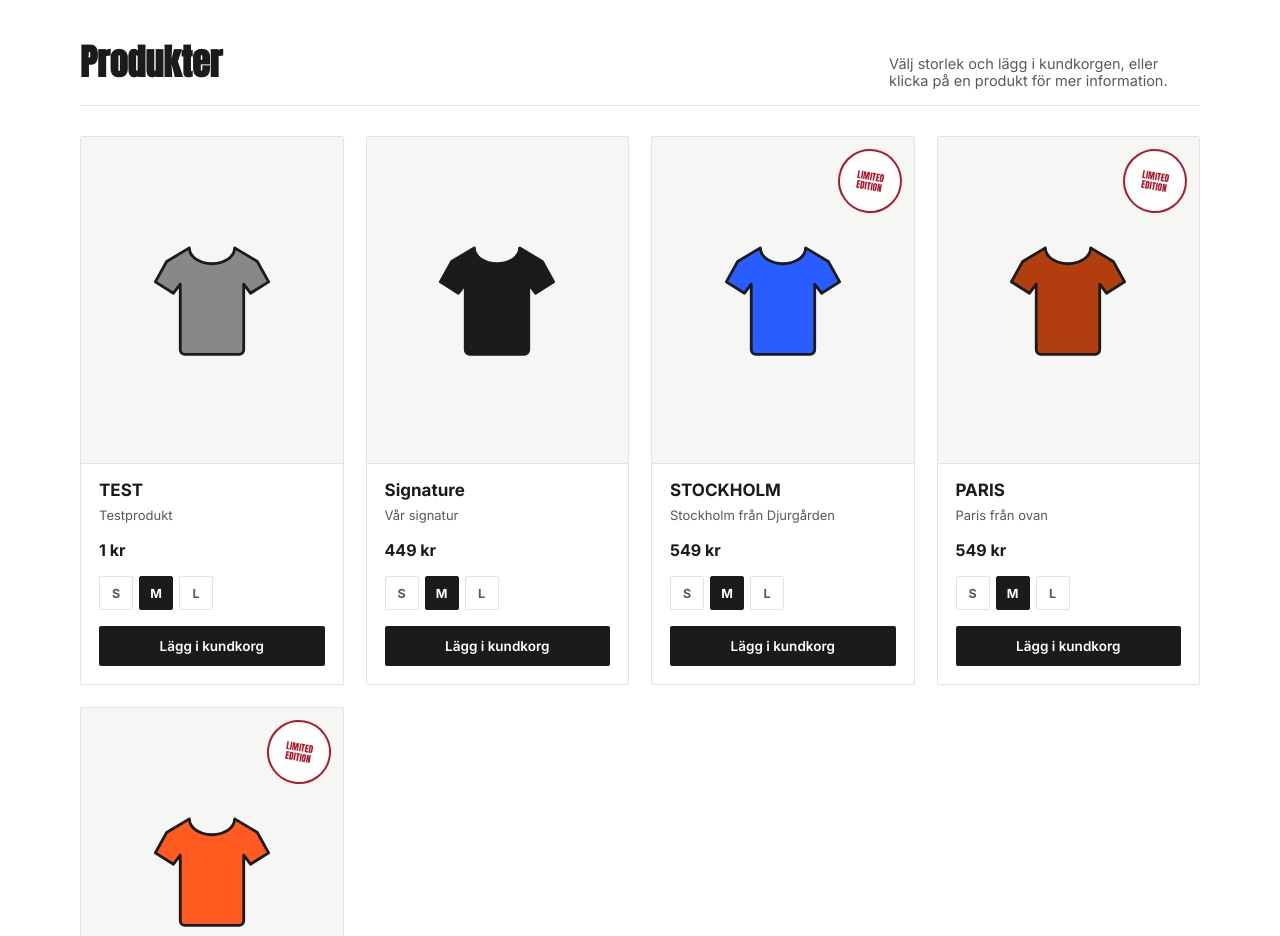
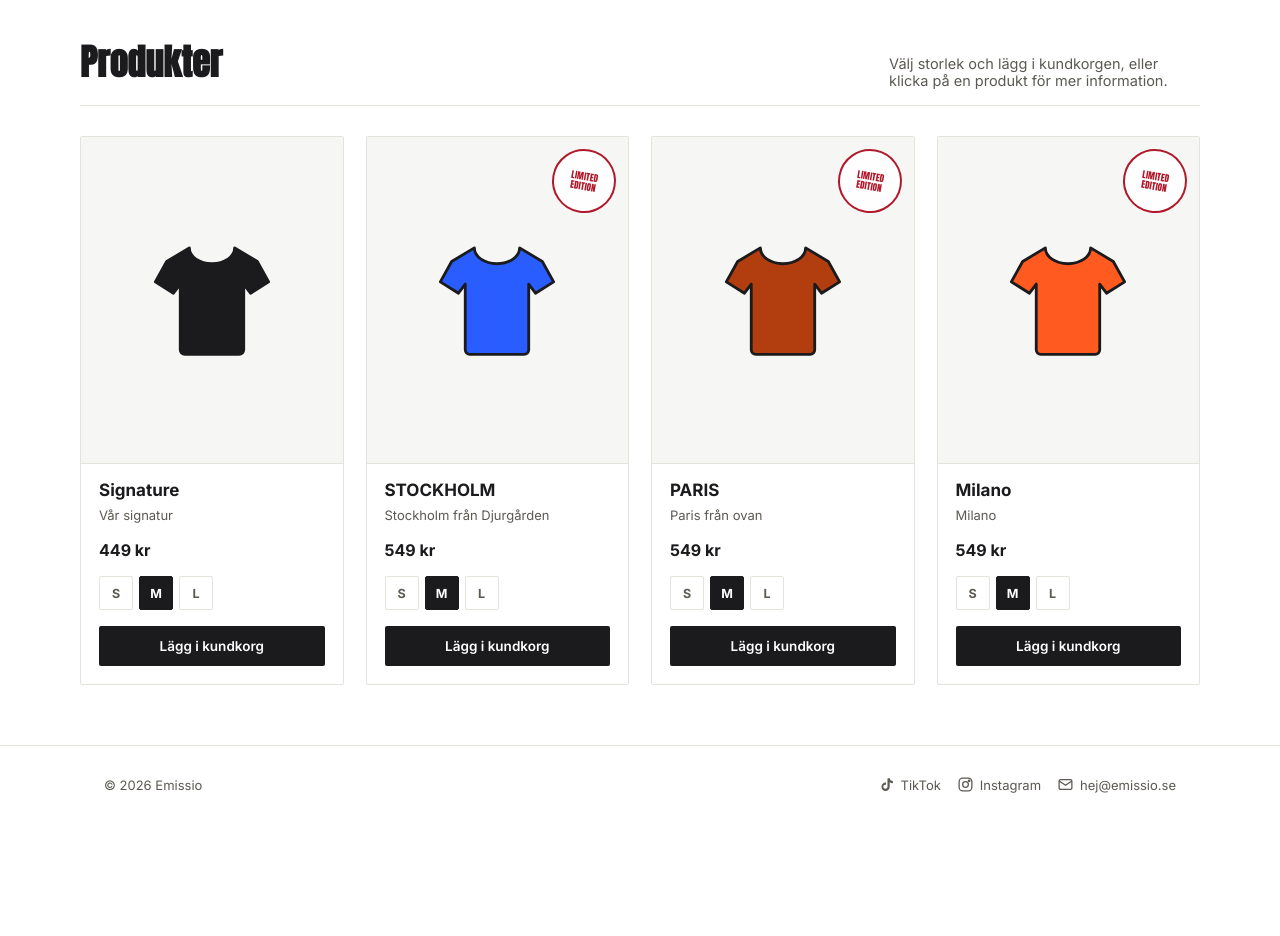
Before and after one commit to aekblom054-bit/Emissio, a website: page index.html in a window 1280 px wide. Shown: the part 1540-2476 px from the top of the page. After the commit the page ends 2363 px from the top, so only its background shows below. Drawn offline with Linux system fonts and the light colour scheme.

Commit message:
Update index.html

```diff
--- a/index.html
+++ b/index.html
@@ -621,15 +621,6 @@
   const SIZES = ['S','M','L'];
 
   const PRODUCTS = [
-        {
-      id: 'test',
-      name: 'TEST',
-      title: 'Testprodukt',
-      desc: 'Detta är en testprodukt för 1 kr, används för att testa köpflödet.',
-      price: 1,
-      color: '#888888',
-      limited: false
-    },
     {
       id: 'signature',
       name: 'Signature',
```
